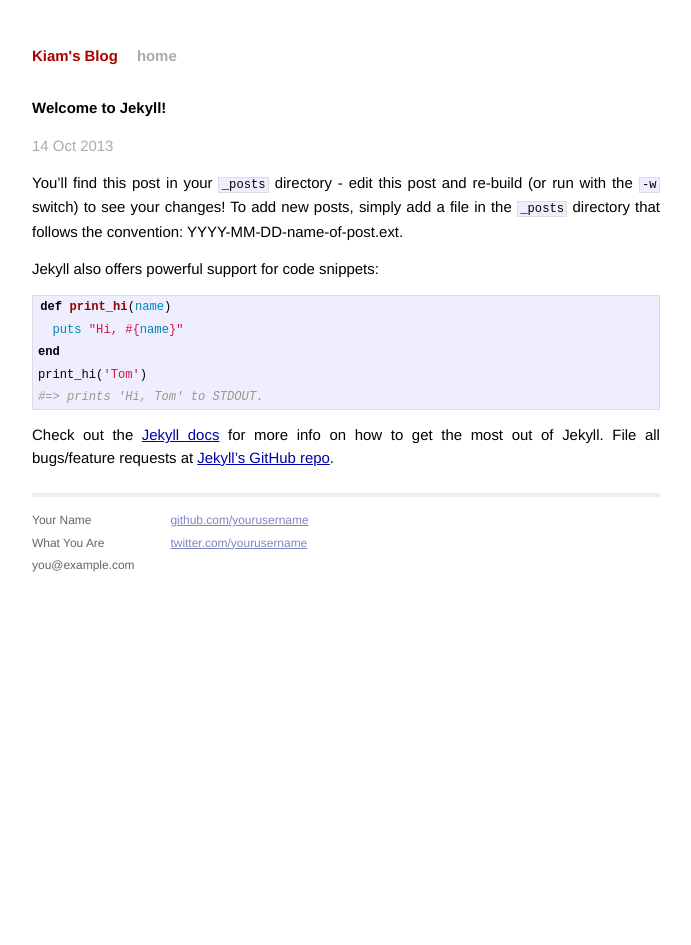
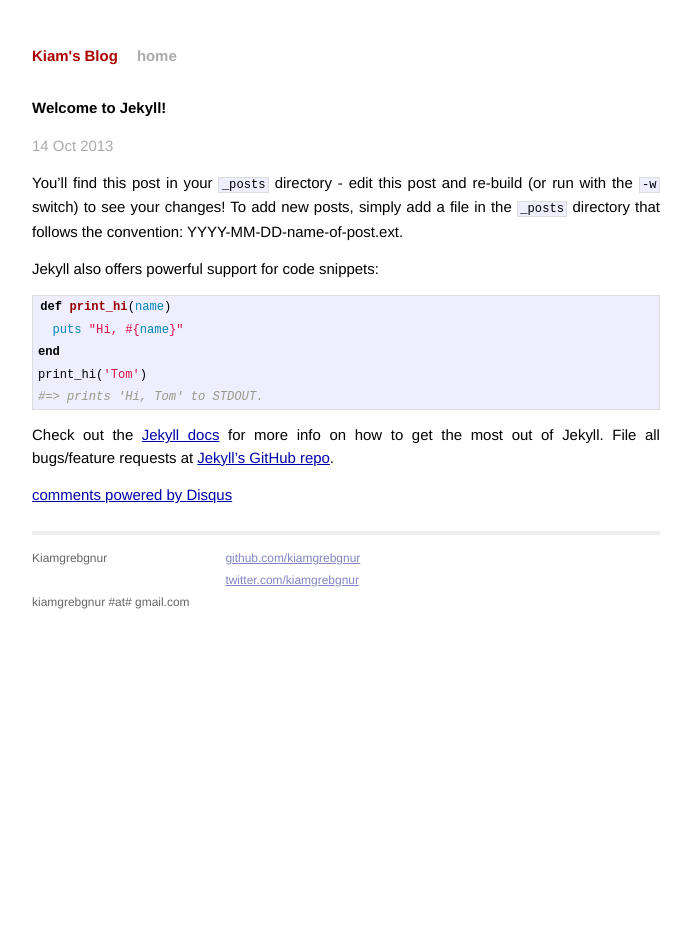
Before and after one commit to kiamgrebgnur/blog, a Jekyll site: the page built from _posts/2013-10-14-welcome-to-jekyll.markdown, in a window 1280 px wide. Shown: the whole page, without its empty margins (294-985 px from the left). Built offline with Jekyll 4.4.1, drawn with Linux system fonts in a browser that asks for light colours; Markdown is read by kramdown in place of the engine named in the settings; comment, search, counter and statistics services are not loaded.

Commit message:
changed some user vars and added disqus

```diff
--- a/_layouts/default.html
+++ b/_layouts/default.html
@@ -26,15 +26,15 @@
           <div class="footer">
             <div class="contact">
               <p>
-                Your Name<br />
-                What You Are<br />
-                you@example.com
+                Kiamgrebgnur<br />
+                <br />
+                kiamgrebgnur #at# gmail.com
               </p>
             </div>
             <div class="contact">
               <p>
-                <a href="https://github.com/yourusername">github.com/yourusername</a><br />
-                <a href="https://twitter.com/yourusername">twitter.com/yourusername</a><br />
+                <a href="https://github.com/kiamgrebgnur">github.com/kiamgrebgnur</a><br />
+                <a href="https://twitter.com/kiamgrebgnur">twitter.com/kiamgrebgnur</a><br />
               </p>
             </div>
           </div>
--- a/_layouts/post.html
+++ b/_layouts/post.html
@@ -7,3 +7,19 @@
 <div class="post">
 {{ content }}
 </div>
+
+<div id="disqus_thread"></div>
+<script type="text/javascript">
+var disqus_shortname = 'kiamgrebgnur'; // required: replace example with your forum shortname
+(function() {
+ 	var dsq = document.createElement('script');
+
+	dsq.type = 'text/javascript';
+	dsq.async = true;
+	dsq.src = '//' + disqus_shortname + '.disqus.com/embed.js';
+
+	(document.getElementsByTagName('head')[0] || document.getElementsByTagName('body')[0]).appendChild(dsq);
+})();
+</script>
+<noscript>Please enable JavaScript to view the <a href="http://disqus.com/?ref_noscript">comments powered by Disqus.</a></noscript>
+<a href="http://disqus.com" class="dsq-brlink">comments powered by <span class="logo-disqus">Disqus</span></a>
--- a/index.html
+++ b/index.html
@@ -1,6 +1,6 @@
 ---
 layout: default
-title: Your New Jekyll Site
+title: Kiam's Blog
 ---
 
 <div id="home">
```
